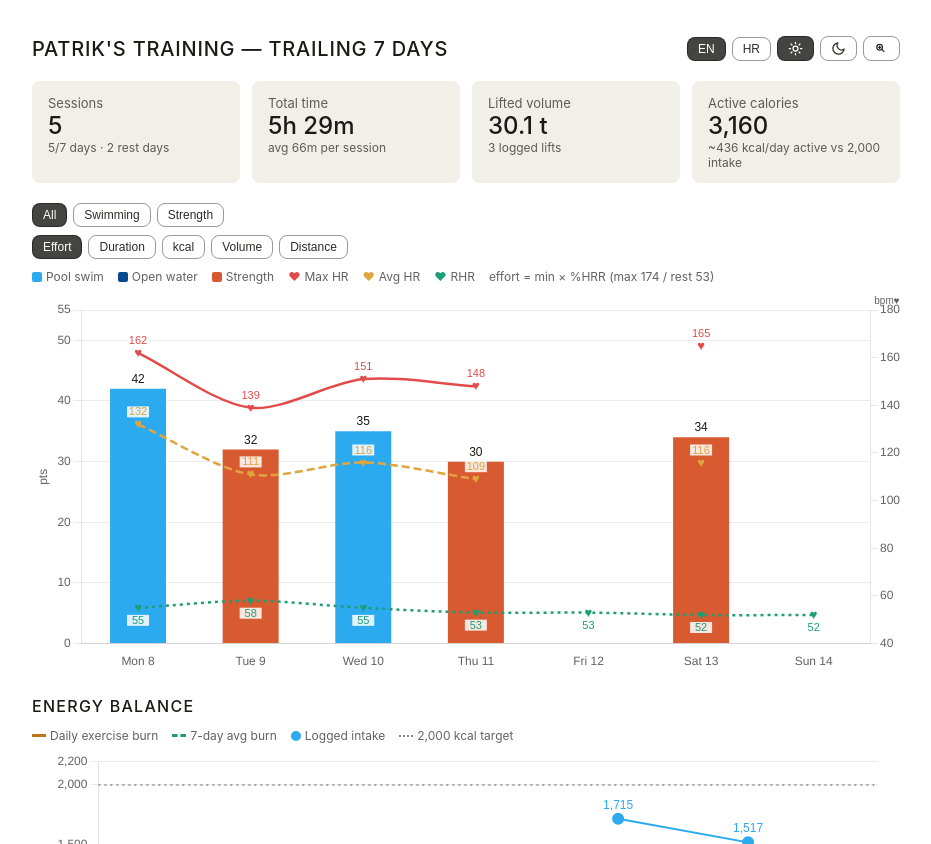
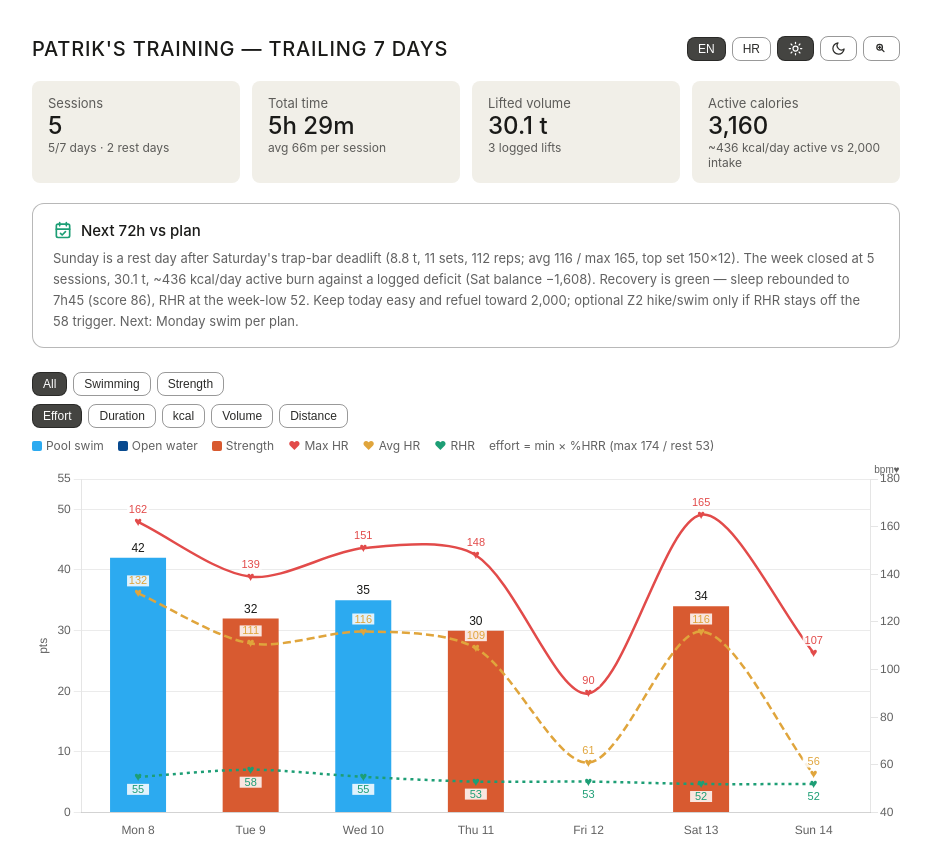
Before and after one commit to patrikpencinger-ai/daily-dashboard, a plain HTML site: page training.html in a window 1280 px wide. Shown: the top 844 px of the page, without its empty margins (174-1105 px from the left). Drawn offline with nearby package versions, Linux system fonts and the light colour scheme.

Commit message:
Training: rest-day HR, per-set legend, move Next-72h box to top
- Daily HR chart: fill max/avg HR on rest days with whole-day Garmin
  values (Fri 06-12: 90/61, Sun 06-14: 107/56) and set the max/avg
  lines to spanGaps so they connect across any day without data.
- 'Latest vs previous — per-set peaks': add a legend (grey = previous,
  orange = latest), translated EN/HR.
- Move the 'Next 72h vs plan' box up to below the KPI cards, above the
  charts.

Co-Authored-By: Claude Opus 4.8 (1M context) <noreply@anthropic.com>

```diff
--- a/training-data.json
+++ b/training-data.json
@@ -1,6 +1,6 @@
 {
   "meta": {
-    "version": "v1.45-auto",
+    "version": "v1.46-auto",
     "snapshot": "2026-06-14"
   },
   "num": {
@@ -13,8 +13,8 @@
       "kcal":  [822, 534, 684, 522, null, 598, null],
       "vol":   [null, 13.2, null, 8.1, null, 8.8, null],
       "dist":  [2200, null, 2200, null, null, null, null],
-      "maxhr": [162, 139, 151, 148, null, 165, null],
-      "avghr": [132, 111, 116, 109, null, 116, null],
+      "maxhr": [162, 139, 151, 148, 90, 165, 107],
+      "avghr": [132, 111, 116, 109, 61, 116, 56],
       "rhr":   [55, 58, 55, 53, 53, 52, 52]
     },
     "energy": {
--- a/training.html
+++ b/training.html
@@ -41,6 +41,14 @@ body{padding:20px;transition:background .2s}
   <div class="tcard"><div class="tlab" data-i="k2">Total time</div><div style="font-size:24px;font-weight:500;" id="kv2">—</div><div class="tlab" style="font-size:12px;" data-i="k2d"></div></div>
   <div class="tcard"><div class="tlab" data-i="k3">Lifted volume</div><div style="font-size:24px;font-weight:500;" id="kv3">—</div><div class="tlab" style="font-size:12px;" data-i="k3d"></div></div>
   <div class="tcard"><div class="tlab" data-i="k4">Active calories</div><div style="font-size:24px;font-weight:500;" id="kv4">—</div><div class="tlab" style="font-size:12px;" data-i="k4d"></div></div>
+</div>
+
+<div style="background:var(--bg);border:0.5px solid var(--bd);border-radius:12px;padding:1rem 1.25rem;margin:0 0 1.5rem;">
+  <div style="display:flex;align-items:center;gap:8px;margin-bottom:8px;flex-wrap:wrap;">
+    <svg width="20" height="20" viewBox="0 0 24 24" fill="none" stroke="#1D9E75" stroke-width="2" stroke-linecap="round" stroke-linejoin="round" style="vertical-align:-4px" aria-hidden="true"><rect x="4" y="5" width="16" height="16" rx="2"/><path d="M16 3v4M8 3v4M4 11h16M9 16l2 2 4-4"/></svg>
+    <span data-i="today" style="font-weight:500;font-size:15px;">—</span>
+  </div>
+  <p class="tlab" data-i="rec" style="margin:0;line-height:1.6;">—</p>
 </div>
 
 <div style="display:flex;gap:6px;flex-wrap:wrap;margin:0 0 8px;" id="filterrow">
@@ -125,6 +133,10 @@ body{padding:20px;transition:background .2s}
 <p class="tlab" style="font-size:11px;margin:0 0 1.2rem;" data-i="mlNote">Per-set peaks from 1s FIT heart-rate streams. * = detection flagged for review.</p>
 <div data-i="wsH" style="font-size:14px;font-weight:500;letter-spacing:0.06em;margin:0 0 0.4rem;">LATEST VS PREVIOUS — PER-SET PEAKS</div>
 <div class="tlab" id="mlSub" style="font-size:12px;margin:0 0 8px;"></div>
+<div class="tlab" style="display:flex;flex-wrap:wrap;gap:14px;margin-bottom:8px;font-size:12px;">
+  <span style="display:flex;align-items:center;gap:4px;"><span style="width:10px;height:10px;border-radius:2px;background:rgba(84,113,141,0.45);"></span><span data-i="wsPrev">previous</span></span>
+  <span style="display:flex;align-items:center;gap:4px;"><span style="width:10px;height:10px;border-radius:2px;background:#D85A30;"></span><span data-i="wsLast">latest</span></span>
+</div>
 <div id="wswrap" style="position:relative;width:100%;height:280px;margin:0 0 1.5rem;">
   <canvas id="ws" role="img" aria-label="Per-set HR peaks of latest vs previous session"></canvas>
 </div>
@@ -137,13 +149,6 @@ body{padding:20px;transition:background .2s}
   <div class="icard"><span style="font-weight:500;" data-i="i4t"></span><br><span class="tlab" data-i="i4"></span></div>
 </div>
 
-<div style="background:var(--bg);border:0.5px solid var(--bd);border-radius:12px;padding:1rem 1.25rem;">
-  <div style="display:flex;align-items:center;gap:8px;margin-bottom:8px;flex-wrap:wrap;">
-    <svg width="20" height="20" viewBox="0 0 24 24" fill="none" stroke="#1D9E75" stroke-width="2" stroke-linecap="round" stroke-linejoin="round" style="vertical-align:-4px" aria-hidden="true"><rect x="4" y="5" width="16" height="16" rx="2"/><path d="M16 3v4M8 3v4M4 11h16M9 16l2 2 4-4"/></svg>
-    <span data-i="today" style="font-weight:500;font-size:15px;">—</span>
-  </div>
-  <p class="tlab" data-i="rec" style="margin:0;line-height:1.6;">—</p>
-</div>
 <p class="tlab" style="font-size:11px;margin:10px 2px 0;"><span data-i="foot"></span> · Training Dashboard · by <a href="mailto:patrik.pencinger@gmail.com" style="color:inherit;">Patrik Pencinger</a> · <span data-i="foot2"></span></p>
 </div>
 
@@ -224,8 +229,8 @@ function init(){
  tr=new Chart(document.getElementById('tr'),{
   data:{labels:txtL().days,datasets:[
    {type:'bar',data:D.effort,backgroundColor:colors(),borderWidth:0,maxBarThickness:56,yAxisID:'y',order:10},
-   {type:'line',label:'max',data:MAXHR,borderColor:HC.max,borderWidth:2.5,tension:0.3,pointRadius:0,yAxisID:'y1',order:1,spanGaps:false},
-   {type:'line',label:'avg',data:AVGHR,borderColor:HC.avg,borderWidth:2.5,borderDash:[8,4],tension:0.3,pointRadius:0,yAxisID:'y1',order:2,spanGaps:false},
+   {type:'line',label:'max',data:MAXHR,borderColor:HC.max,borderWidth:2.5,tension:0.3,pointRadius:0,yAxisID:'y1',order:1,spanGaps:true},
+   {type:'line',label:'avg',data:AVGHR,borderColor:HC.avg,borderWidth:2.5,borderDash:[8,4],tension:0.3,pointRadius:0,yAxisID:'y1',order:2,spanGaps:true},
    {type:'line',label:'rhr',data:RHR,borderColor:HC.rhr,borderWidth:2.5,borderDash:[3,4],tension:0.3,pointRadius:0,yAxisID:'y1',order:3,spanGaps:true}
   ]},
   options:{responsive:true,maintainAspectRatio:false,layout:{padding:{top:18}},
```
